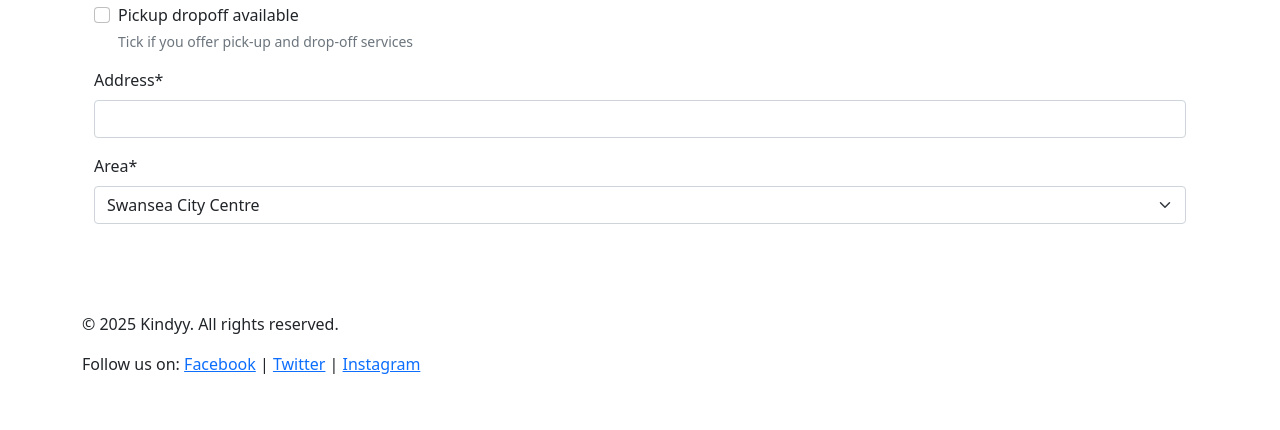
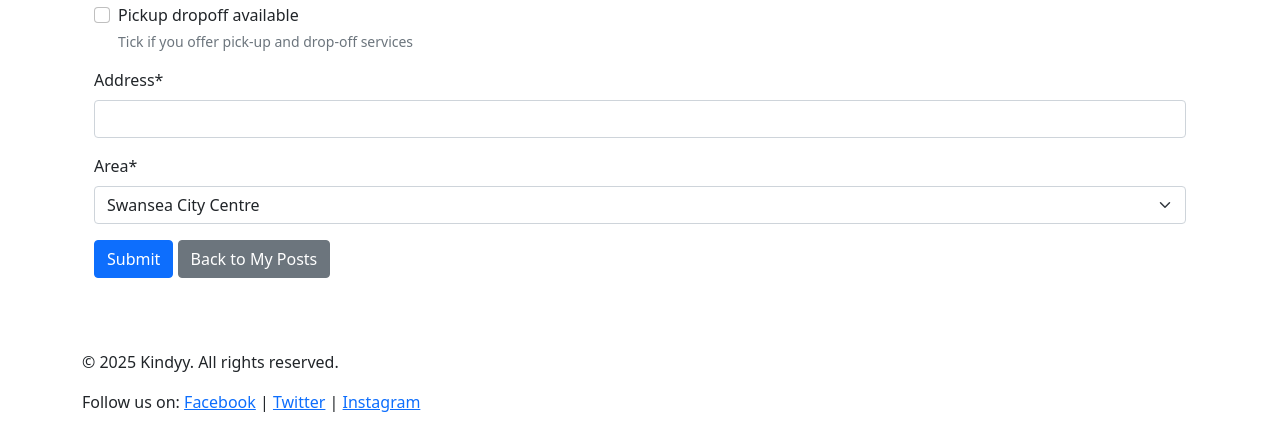
Before and after one commit to Anastasiya-m4c/kindyy, a Django app: template providers/templates/kindyy/post_form.html in a window 1280 px wide. Shown: the part 748-1178 px from the top of the page. Before the commit the page ends 1122 px from the top, so only its background shows below. Run offline with Django 4.2, Linux system fonts and the light colour scheme; the template is opened without the code that fills it: values that come from a table or form of the project are taken from there, others are empty; some libraries are stand-ins or nearby versions.

Commit message:
add submit & return button to post template

```diff
--- a/providers/templates/kindyy/post_form.html
+++ b/providers/templates/kindyy/post_form.html
@@ -7,6 +7,8 @@
     <form method="post">
         {% csrf_token %}
         {{ form|crispy }}
+        <button type="submit" class="btn btn-primary">Submit</button>
+        <a href="{% url 'my_posts' %}" class="btn btn-secondary">Back to My Posts</a>
     </form>
 </div>
 {% endblock %}
```
